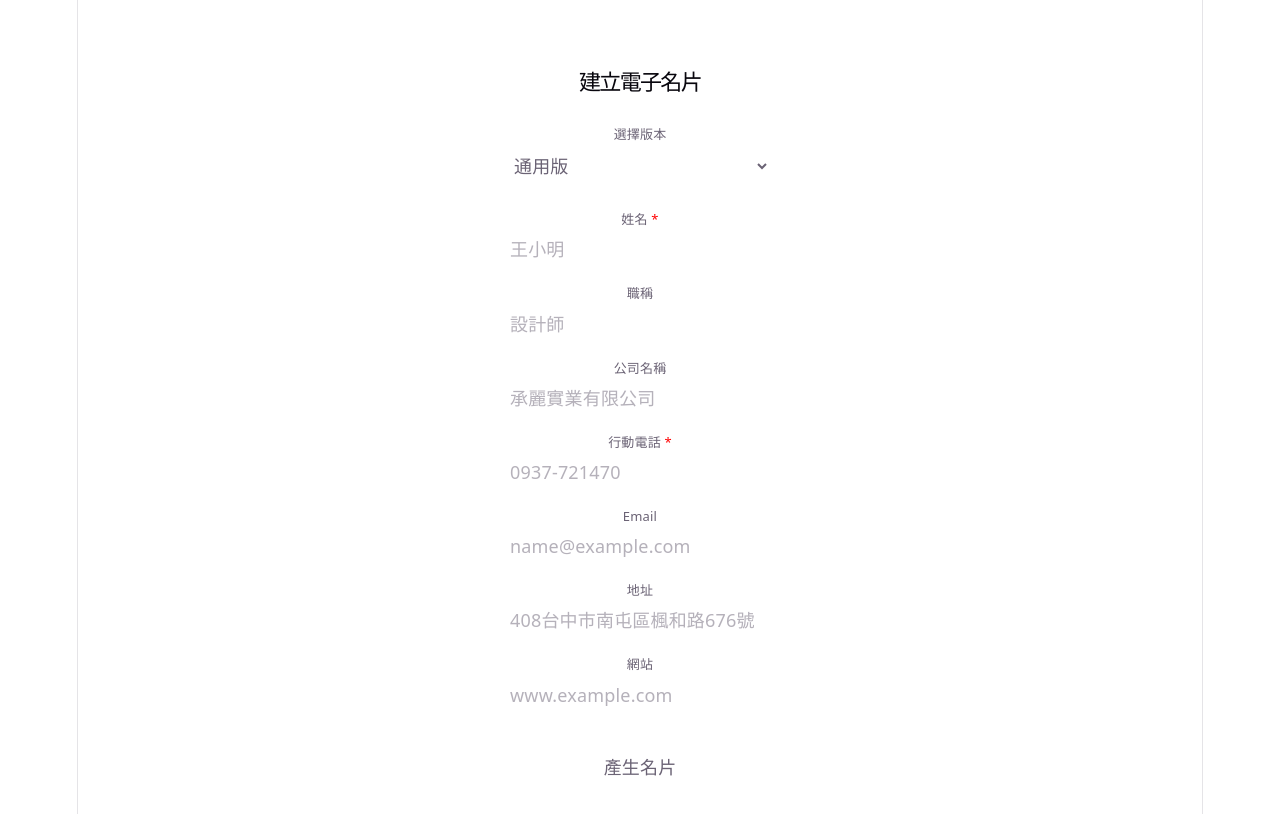
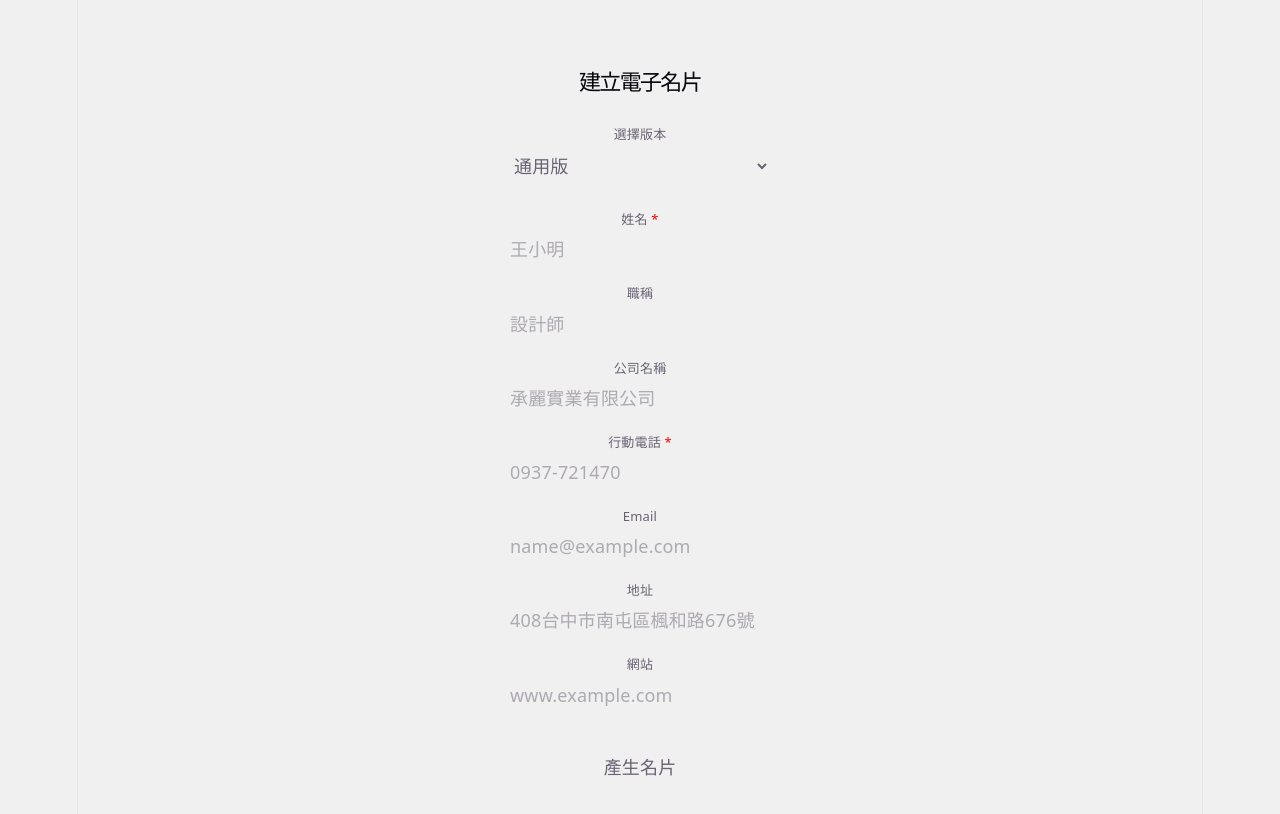
Before and after one commit to Tony191911/business-card, a React (Vite) app: page / in a window 1280 px wide. Shown: the top 814 px of the page. Built offline with nearby package versions, Linux system fonts and the light colour scheme.

Commit message:
調整外框顏色、加入大頭照路徑

```diff
--- a/src/config/mockCards.js
+++ b/src/config/mockCards.js
@@ -19,7 +19,7 @@ export const mockCards = [
 
     website: '',
 
-    avatarUrl: '',
+    avatarUrl: '/avatar.jpg',
     logoUrl: '',
 
     services: [
--- a/src/index.css
+++ b/src/index.css
@@ -53,6 +53,7 @@
 
 body {
   margin: 0;
+  background: #f0f0f0;
 }
 
 #root {
```
